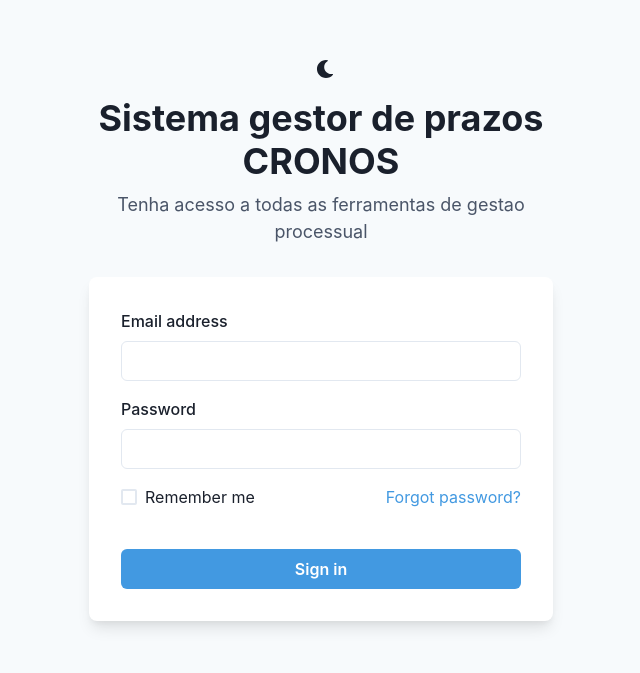
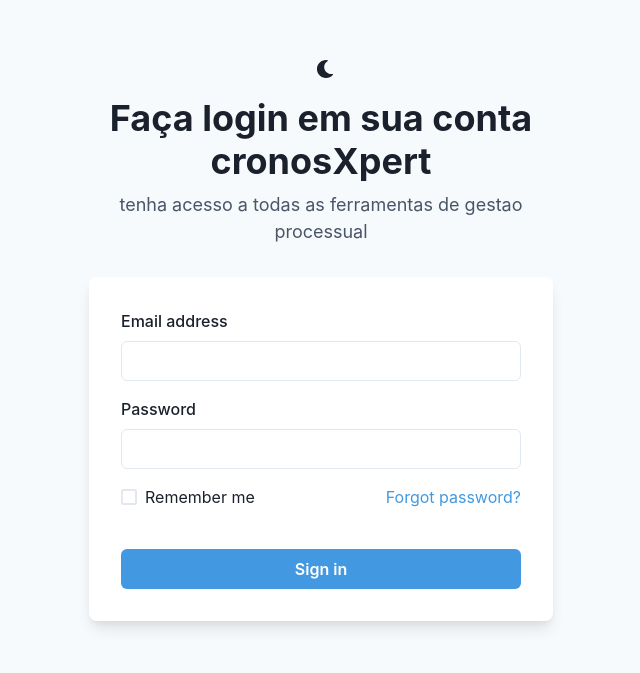
Before and after one commit to felipesergios/TimeLord, a React (Create React App) app in the folder ROSETYLER/: page / in a window 1280 px wide. Shown: the part 105-778 px from the top of the page, without its empty margins (319-959 px from the left). Built offline with nearby package versions, Linux system fonts and the light colour scheme.

Commit message:
Revert "change name system"
This reverts commit b3daeb84f26e64f6d1148bf768afd9ef25dac1a6.

```diff
--- a/ROSETYLER/src/components/LoginForm/index.tsx
+++ b/ROSETYLER/src/components/LoginForm/index.tsx
@@ -73,9 +73,9 @@
       <Stack spacing={8} mx={'auto'} maxW={'lg'} py={12} px={6}>
         <Stack align={'center'}>
         <ColorModeSwitcher justifySelf="flex-end" />
-          <Heading fontSize={'4xl'}>Sistema gestor de prazos  CRONOS</Heading>
+          <Heading fontSize={'4xl'}>Faça login em sua conta cronosXpert</Heading>
           <Text fontSize={'lg'} color={'gray.600'}>
-            Tenha acesso a todas as ferramentas de gestao processual
+            tenha acesso a todas as ferramentas de gestao processual
 
            {error && <p><strong>{error}</strong></p>}
           </Text>
```
